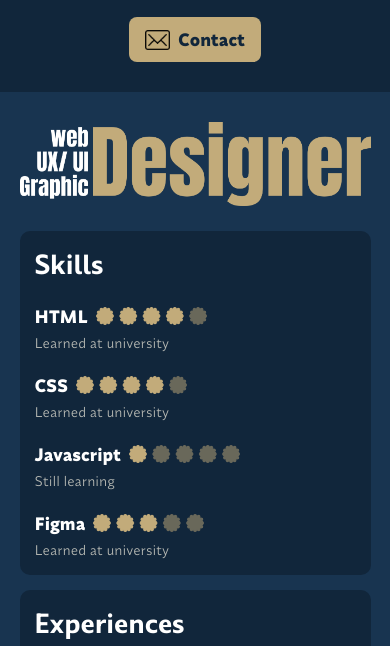
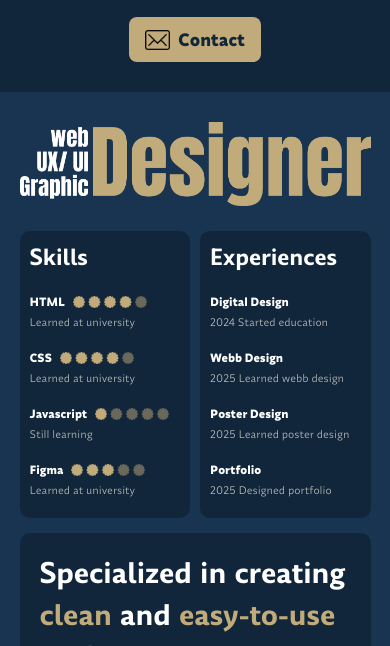
Before and after one commit to Billywebdev/Lab-1-HTML-CSS, a plain HTML site: page index.html in a window 390 px wide. Shown: the part 198-844 px from the top of the page. Drawn offline with Linux system fonts and the light colour scheme.

Commit message:
Fixed mobile responsiveness

```diff
--- a/Main.css
+++ b/Main.css
@@ -280,7 +280,7 @@ li img {
 /* Styles and aligns the items in the footer */
 footer {
     background-color: var(--color-secondary-dark);
-    padding: 40px 5%;
+    padding: 40px 10%;
     margin-top: 60px;
     display: flex;
     flex-direction: column;
@@ -389,14 +389,13 @@ footer {
    INDEX PAGE
    =================================== */
 
-/* Index page content centered aligned with padding and full screen layout */
+/* Index page content centered aligned with padding */
 .index-page {
     display: flex;
     flex-direction: column;
     align-items: center;
     background-color: var(--color-primary-dark);
     padding: 40px 10%;
-    min-height: calc(100vh - 200px);
 }
 
 /* Creates the main layout of the page with an overall grid*/
@@ -539,7 +538,6 @@ footer {
     background-color: var(--color-primary-dark);
     gap: 40px;
     padding: 40px 10%;
-    min-height: calc(100vh - 200px);
 }
 
 /* Aligns and styles project cards horizontally */
@@ -591,7 +589,6 @@ footer {
     flex-direction: column;
     align-items: center;
     padding: 40px 10%;
-    min-height: calc(100vh - 200px);
 }
 
 /* Title styling and positioning */
@@ -925,7 +922,7 @@ footer {
 
     /* Reduce font sizes in item2 */
     .item2 h1 {
-        font-size: 26px;
+        font-size: 24px;
     }
 
     .item2 h2 {
@@ -934,6 +931,13 @@ footer {
 
     .item2 p {
         font-size: 14px;
+    }
+
+    /* Ensure rating images scale properly on mobile */
+    .Skills h2 img {
+        height: 0.5em;
+        width: auto;
+        flex-shrink: 0;
     }
 
     /* Reduce intro section padding */
@@ -1031,30 +1035,40 @@ footer {
         padding-bottom: 10px;
     }
 
-    /* Stack Skills and Experiences vertically on mobile */
+    /* Keep Skills and Experiences side by side on mobile */
     .item2 {
-        flex-direction: column;
-        gap: 15px;
+        flex-direction: row;
+        gap: 10px;
     }
 
     /* Adjust item2 section layout for mobile */
     .item2 section {
         display: flex;
         flex-direction: column;
-        padding: 15px;
+        padding: 10px;
+        padding-bottom: 20px;
+        overflow: hidden;
     }
 
     /* Reduce headings and body text sizes */
     .item2 h1 {
-        font-size: 26px;
+        font-size: 22px;
     }
 
     .item2 h2 {
-        font-size: 18px;
+        font-size: 12px;
     }
 
     .item2 p {
-        font-size: 14px;
+        font-size: 11px;
+        word-wrap: break-word;
+    }
+
+    /* Ensure rating images scale properly on mobile */
+    .Skills h2 img {
+        height: 1em;
+        width: auto;
+        flex-shrink: 0;
     }
 
     /* Maintain two-column grid for item3 on mobile */
--- a/index.html
+++ b/index.html
@@ -59,10 +59,10 @@
             <h1>Experiences</h1>
             <h2>Digital Design</h2>
             <p>2024 Started education</p>
-            <h2>Webbdevelopment</h2>
-            <p>2025 Learned webbdesign</p>
-            <h2>Art exhibition</h2>
-            <p>2025 Poster for art exhibition</p>
+            <h2>Webb Design</h2>
+            <p>2025 Learned webb design</p>
+            <h2>Poster Design</h2>
+            <p>2025 Learned poster design</p>
             <h2>Portfolio</h2>
             <p>2025 Designed portfolio</p>
           </section>
```
